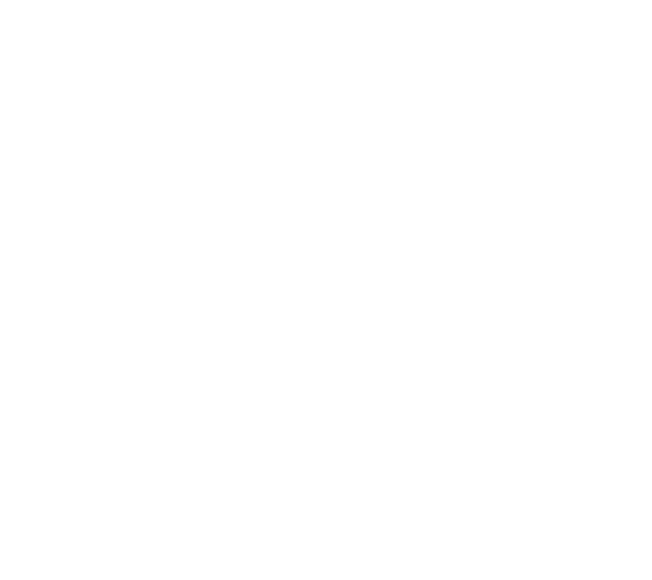
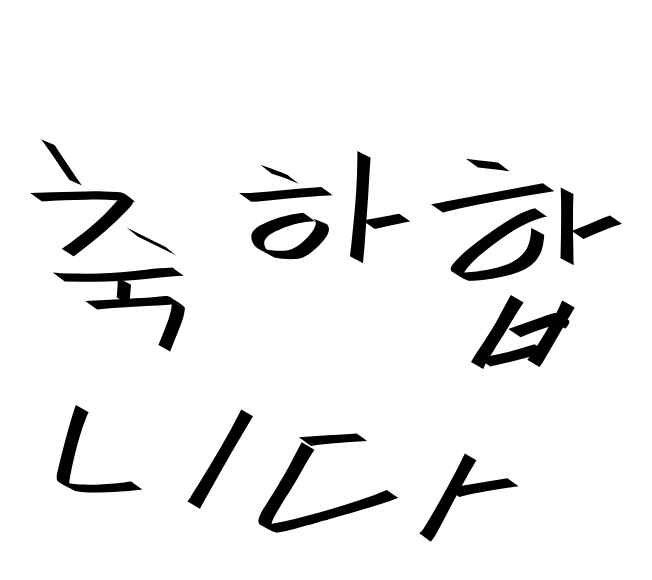
Before and after one commit to fingerwork/fingerwork.github.io, a plain HTML site: page index.html in a window 1280 px wide. Shown: the whole page, without its empty margins (64-716 px from the left). Drawn offline with Linux system fonts and the light colour scheme.

Commit message:
킹받는 사진 추가

```diff
--- a/index.html
+++ b/index.html
@@ -3,4 +3,7 @@
     <head>
         <script src="fingerwork.js" charset="UTF-8"></script>
     </head>
+    <body>
+        <img src="img.svg">
+    </body>
 </html>
```
Also changed, not shown: img.svg (added).
